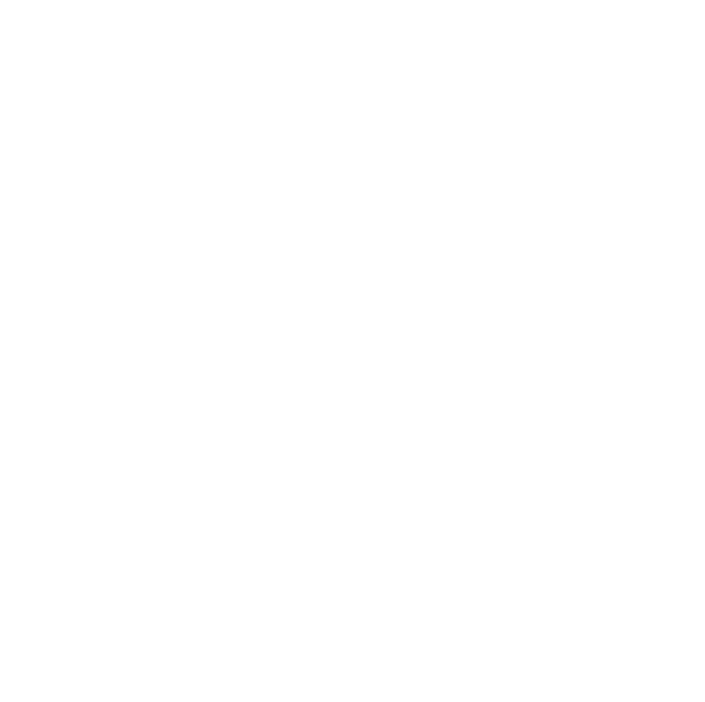
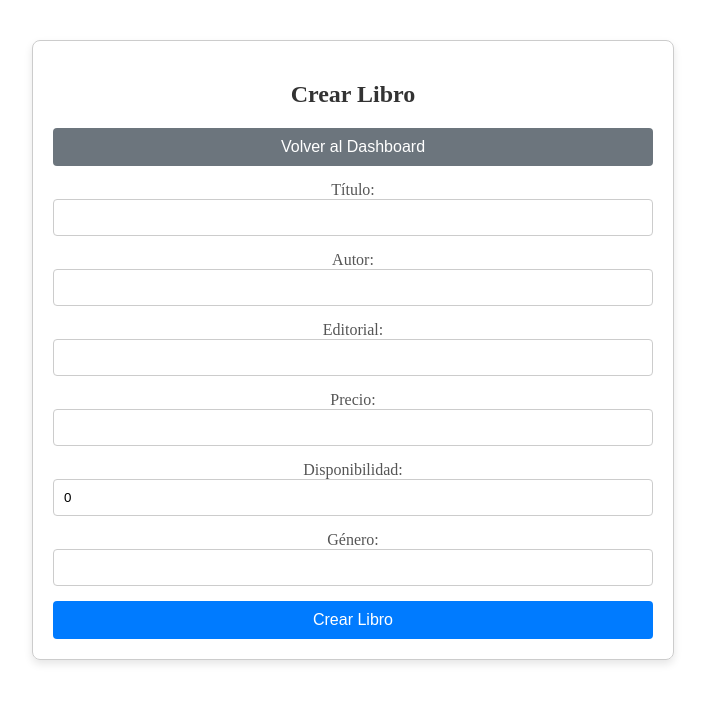
Before and after one commit to crisisfb/cmpc-libros-front, a React (Vite) app: page /create-book in a window 1280 px wide. Before the commit this address had no page. Shown: the top 702 px of the page, without its empty margins (287-992 px from the left). Built offline with nearby package versions, Linux system fonts and the light colour scheme; sample sign-in values are in the browser's storage.

Commit message:
Add view for create books

```diff
--- a/src/App.tsx
+++ b/src/App.tsx
@@ -1,26 +1,31 @@
-import './App.css'
+import './App.css';
+import React from 'react';
 import { BrowserRouter as Router, Route, Routes, Navigate } from 'react-router-dom';
 import Login from './Login';
 import Dashboard from './Dashboard';
+import CreateBook from './CreateBook';
 
 // Simulación de autenticación
 const isAuthenticated = () => {
   return !!localStorage.getItem('access_token');
 };
 
+// Componente PrivateRoute
+const PrivateRoute = ({ element }: { element: React.ReactElement }) => {
+  return isAuthenticated() ? element : <Navigate to="/login" />;
+};
+
 function App() {
-
   return (
     <Router>
       <Routes>
+        <Route path="/" element={<Navigate to={isAuthenticated() ? "/dashboard" : "/login"} />} />
         <Route path="/login" element={<Login />} />
-        <Route
-          path="/dashboard"
-          element={isAuthenticated() ? <Dashboard /> : <Navigate to="/login" />}
-        />
+        <Route path="/dashboard" element={<PrivateRoute element={<Dashboard />} />} />
+        <Route path="/create-book" element={<PrivateRoute element={<CreateBook />} />} />
       </Routes>
     </Router>
-  )
+  );
 }
 
-export default App
+export default App;
--- /dev/null
+++ b/src/CreateBook.tsx
@@ -0,0 +1,108 @@
+import React, { useState } from 'react';
+import { useNavigate } from 'react-router-dom';
+import './App.css';
+
+const CreateBook = () => {
+  const navigate = useNavigate();
+  const [formData, setFormData] = useState({
+    title: '',
+    author: '',
+    publisher: '',
+    price: '',
+    availability: 0, // Cambiado a valor numérico
+    genre: '',
+  });
+
+  const handleChange = (e: React.ChangeEvent<HTMLInputElement | HTMLSelectElement>) => {
+    const { name, value } = e.target; // Eliminado el uso innecesario de `type`
+    const parsedValue = name === 'availability' ? parseInt(value, 10) : value;
+    setFormData({
+      ...formData,
+      [name]: parsedValue,
+    });
+  };
+
+  const handleSubmit = async (e: React.FormEvent) => {
+    e.preventDefault();
+    try {
+      const response = await fetch('http://localhost:3000/books', {
+        method: 'POST',
+        headers: {
+          'Content-Type': 'application/json',
+          'Authorization': `Bearer ${localStorage.getItem('access_token')}`,
+        },
+        body: JSON.stringify({
+          ...formData,
+          price: parseFloat(formData.price),
+        }),
+      });
+
+      if (response.ok) {
+        alert('Libro creado exitosamente');
+        setFormData({
+          title: '',
+          author: '',
+          publisher: '',
+          price: '',
+          availability: 0, // Reiniciar a valor numérico
+          genre: '',
+        });
+      } else {
+        alert('Error al crear el libro');
+      }
+    } catch (error) {
+      console.error('Error:', error);
+      alert('Error al conectar con el servidor');
+    }
+  };
+
+  return (
+    <div className="create-book" style={{ maxWidth: '600px', margin: '0 auto', padding: '20px', border: '1px solid #ccc', borderRadius: '8px', boxShadow: '0 4px 8px rgba(0, 0, 0, 0.1)' }}>
+      <h2 style={{ textAlign: 'center', color: '#333' }}>Crear Libro</h2>
+      <button
+        onClick={() => navigate('/dashboard')}
+        style={{ marginBottom: '15px', padding: '10px', backgroundColor: '#6c757d', color: '#fff', border: 'none', borderRadius: '4px', cursor: 'pointer' }}
+      >
+        Volver al Dashboard
+      </button>
+      <form onSubmit={handleSubmit} style={{ display: 'flex', flexDirection: 'column', gap: '15px' }}>
+        <label style={{ display: 'flex', flexDirection: 'column', color: '#555' }}>
+          Título:
+          <input type="text" name="title" value={formData.title} onChange={handleChange} required style={{ padding: '10px', border: '1px solid #ccc', borderRadius: '4px' }} />
+        </label>
+        <label style={{ display: 'flex', flexDirection: 'column', color: '#555' }}>
+          Autor:
+          <input type="text" name="author" value={formData.author} onChange={handleChange} required style={{ padding: '10px', border: '1px solid #ccc', borderRadius: '4px' }} />
+        </label>
+        <label style={{ display: 'flex', flexDirection: 'column', color: '#555' }}>
+          Editorial:
+          <input type="text" name="publisher" value={formData.publisher} onChange={handleChange} required style={{ padding: '10px', border: '1px solid #ccc', borderRadius: '4px' }} />
+        </label>
+        <label style={{ display: 'flex', flexDirection: 'column', color: '#555' }}>
+          Precio:
+          <input type="number" name="price" value={formData.price} onChange={handleChange} required style={{ padding: '10px', border: '1px solid #ccc', borderRadius: '4px' }} />
+        </label>
+        <label style={{ display: 'flex', flexDirection: 'column', color: '#555' }}>
+          Disponibilidad:
+          <input
+            type="number"
+            name="availability"
+            value={formData.availability}
+            onChange={handleChange}
+            required
+            style={{ padding: '10px', border: '1px solid #ccc', borderRadius: '4px' }}
+          />
+        </label>
+        <label style={{ display: 'flex', flexDirection: 'column', color: '#555' }}>
+          Género:
+          <input type="text" name="genre" value={formData.genre} onChange={handleChange} required style={{ padding: '10px', border: '1px solid #ccc', borderRadius: '4px' }} />
+        </label>
+        <button type="submit" style={{ padding: '10px', backgroundColor: '#007BFF', color: '#fff', border: 'none', borderRadius: '4px', cursor: 'pointer' }}>
+          Crear Libro
+        </button>
+      </form>
+    </div>
+  );
+};
+
+export default CreateBook;
--- a/src/Dashboard.tsx
+++ b/src/Dashboard.tsx
@@ -1,9 +1,18 @@
 import React from 'react';
+import { useNavigate } from 'react-router-dom';
 
 const Dashboard = () => {
+  const navigate = useNavigate();
+
   return (
-    <div>
-      <h1>Hola Mundo</h1>
+    <div style={{ padding: '20px' }}>
+      <h1>Dashboard</h1>
+      <button
+        onClick={() => navigate('/create-book')}
+        style={{ padding: '10px', backgroundColor: '#007BFF', color: '#fff', border: 'none', borderRadius: '4px', cursor: 'pointer' }}
+      >
+        Crear Libro
+      </button>
     </div>
   );
 };
```
